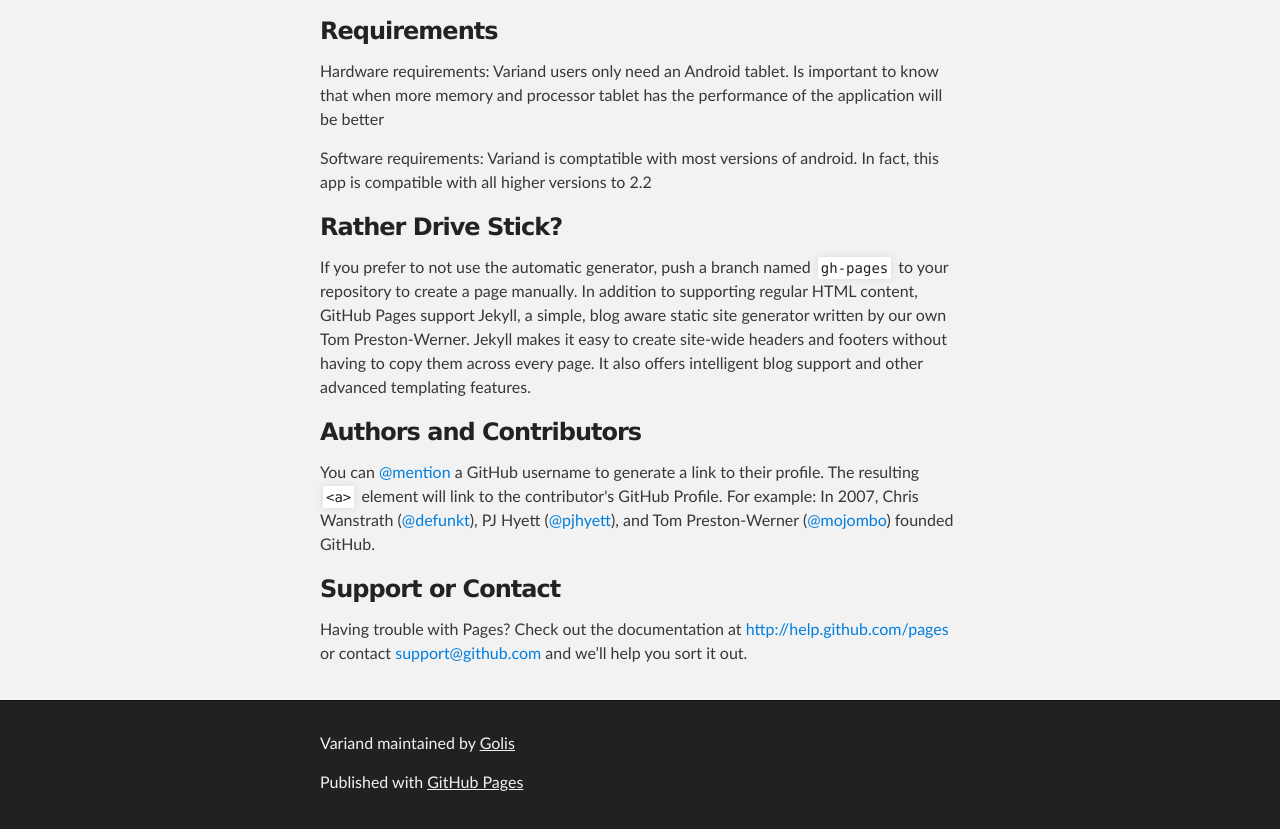
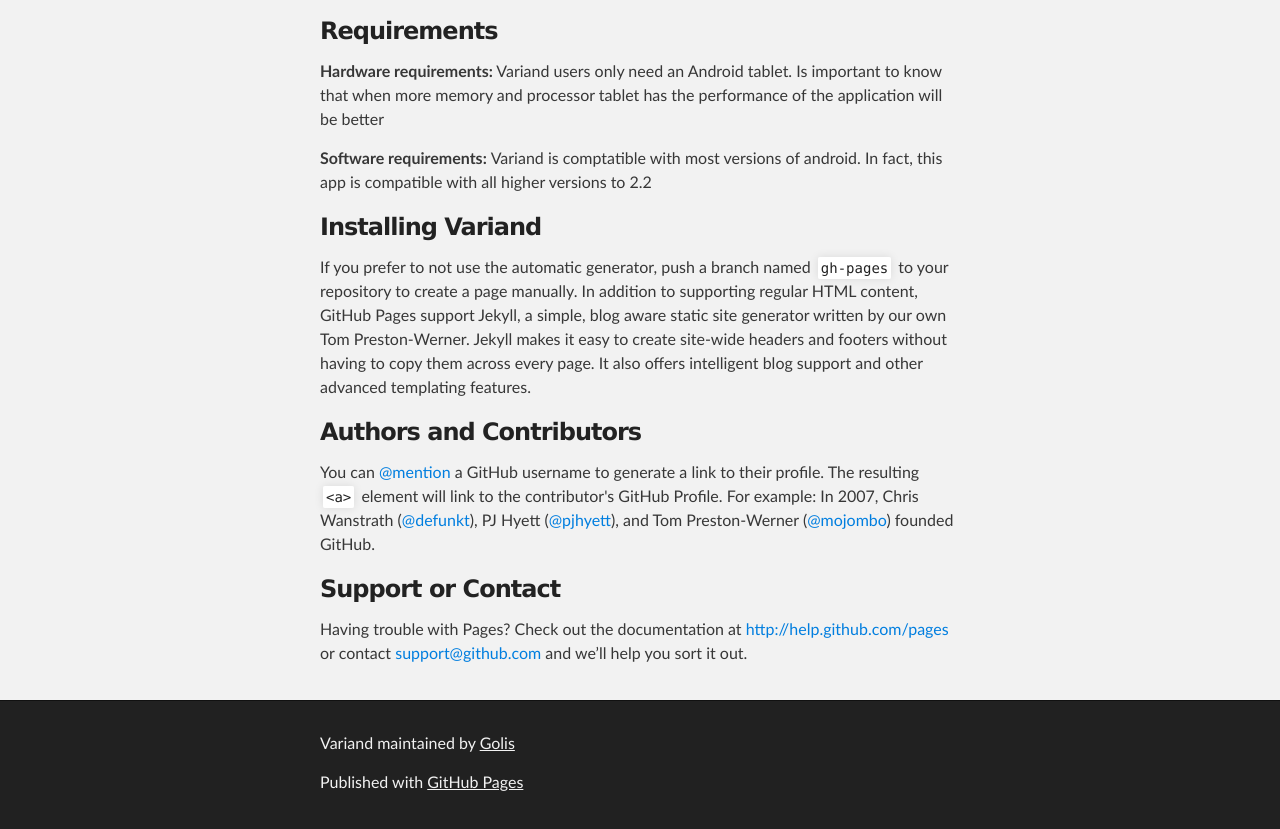
Before and after one commit to Golis/Variand, a plain HTML site: page index.html in a window 1280 px wide. Shown: the part 1192-2021 px from the top of the page. Drawn offline with Linux system fonts and the light colour scheme.

Commit message:
Update index.html

```diff
--- a/index.html
+++ b/index.html
@@ -56,12 +56,12 @@ researchers  or  clinical  professionals  without  requiring  special skills  in
 <h3>
 <a name="designer-templates" class="anchor" href="#designer-templates"><span class="octicon octicon-link"></span></a>Requirements</h3>
 
-<p>Hardware requirements: Variand users only need an Android tablet. Is important to know that when more memory and processor tablet has the performance of the application will be better</p>
+<p><strong>Hardware requirements:</strong> Variand users only need an Android tablet. Is important to know that when more memory and processor tablet has the performance of the application will be better</p>
 
-<p>Software requirements: Variand is comptatible with most versions of android. In fact, this app is compatible with all higher versions to 2.2</p>
+<p><strong>Software requirements: </strong>Variand is comptatible with most versions of android. In fact, this app is compatible with all higher versions to 2.2</p>
 
 <h3>
-<a name="rather-drive-stick" class="anchor" href="#rather-drive-stick"><span class="octicon octicon-link"></span></a>Rather Drive Stick?</h3>
+<a name="rather-drive-stick" class="anchor" href="#rather-drive-stick"><span class="octicon octicon-link"></span></a>Installing Variand</h3>
 
 <p>If you prefer to not use the automatic generator, push a branch named <code>gh-pages</code> to your repository to create a page manually. In addition to supporting regular HTML content, GitHub Pages support Jekyll, a simple, blog aware static site generator written by our own Tom Preston-Werner. Jekyll makes it easy to create site-wide headers and footers without having to copy them across every page. It also offers intelligent blog support and other advanced templating features.</p>
 
```
